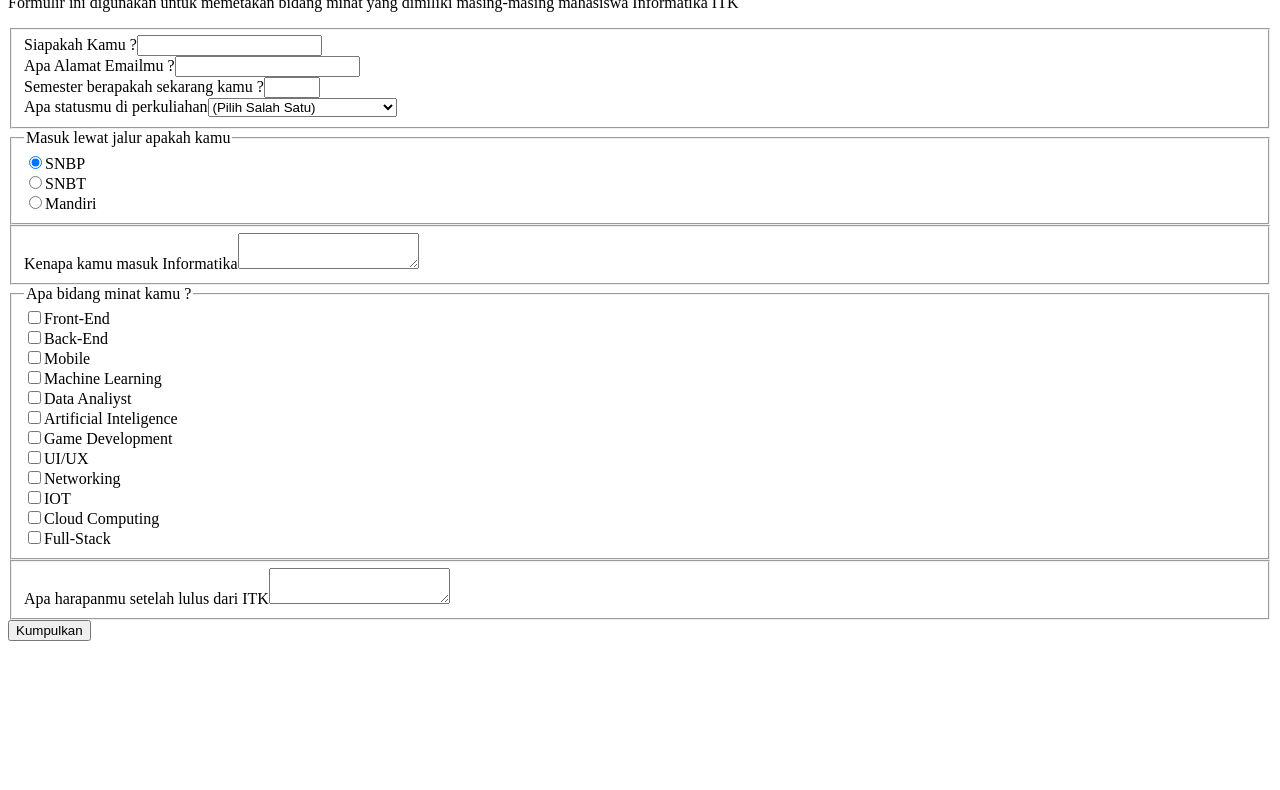
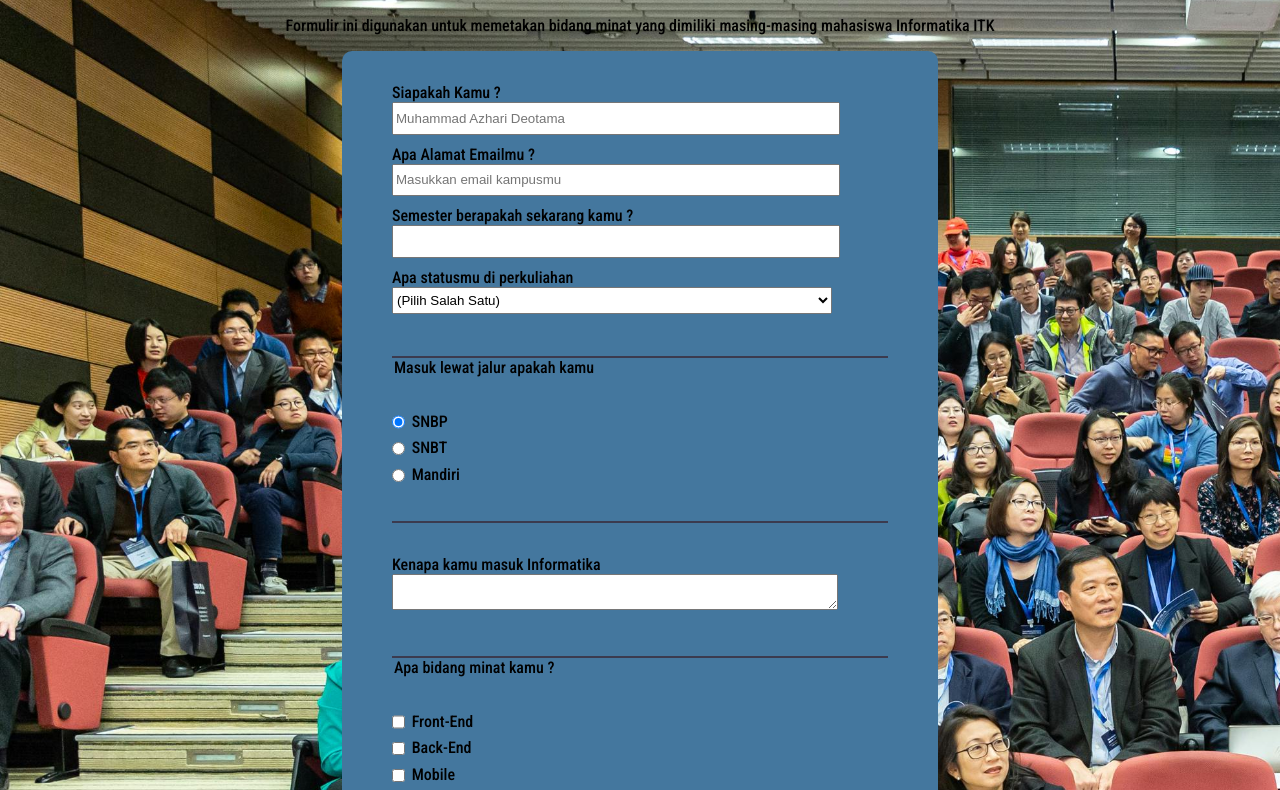
Before and after one commit to TatakAdi/Survey_Form, a plain HTML site: page index.html in a window 1280 px wide. Shown: the part 86-876 px from the top of the page. Before the commit the page ends 800 px from the top, so only its background shows below. Drawn offline with Linux system fonts and the light colour scheme.

Commit message:
Menambahkan Styling

```diff
--- a/index.html
+++ b/index.html
@@ -15,9 +15,19 @@
 
     <form id="survey-form">
       <fieldset>
-        <label for="name">Siapakah Kamu ?<input type="text" id="name" /></label>
+        <label for="name"
+          >Siapakah Kamu ?<input
+            type="text"
+            id="name"
+            placeholder="Muhammad Azhari Deotama"
+            required
+        /></label>
         <label for="email"
-          >Apa Alamat Emailmu ?<input type="email" id="email"
+          >Apa Alamat Emailmu ?<input
+            type="email"
+            id="email"
+            placeholder="Masukkan email kampusmu"
+            required
         /></label>
         <label for="number"
           >Semester berapakah sekarang kamu ?<input
@@ -25,6 +35,7 @@
             id="number"
             max="14"
             min="1"
+            required
         /></label>
         <label for="dropdown"
           >Apa statusmu di perkuliahan<select id="dropdown">
@@ -79,25 +90,77 @@
             type="checkbox"
             name="bidang-minat
           "
+            class="bidang-minat"
           />Front-End</label
-        ><label><input type="checkbox" name="bidang-minat" />Back-End</label
-        ><label><input type="checkbox" name="bidang-minat" />Mobile</label
         ><label
-          ><input type="checkbox" name="bidang-minat" />Machine Learning</label
+          ><input
+            type="checkbox"
+            name="bidang-minat"
+            class="bidang-minat"
+          />Back-End</label
         ><label
-          ><input type="checkbox" name="bidang-minat" />Data Analiyst</label
+          ><input
+            type="checkbox"
+            name="bidang-minat"
+            class="bidang-minat"
+          />Mobile</label
+        ><label
+          ><input
+            type="checkbox"
+            name="bidang-minat"
+            class="bidang-minat"
+          />Machine Learning</label
+        ><label
+          ><input
+            type="checkbox"
+            name="bidang-minat"
+            class="bidang-minat"
+          />Data Analiyst</label
         >
         <label
-          ><input type="checkbox" name="bidang-minat" />Artificial
-          Inteligence</label
+          ><input
+            type="checkbox"
+            name="bidang-minat"
+            class="bidang-minat"
+          />Artificial Inteligence</label
         ><label
-          ><input type="checkbox" name="bidang-minat" />Game Development</label
-        ><label><input type="checkbox" name="bidang-minat" />UI/UX</label
-        ><label><input type="checkbox" name="bidang-minat" />Networking</label
-        ><label><input type="checkbox" name="bidang-minat" />IOT</label>
+          ><input
+            type="checkbox"
+            name="bidang-minat"
+            class="bidang-minat"
+          />Game Development</label
+        ><label
+          ><input
+            type="checkbox"
+            name="bidang-minat"
+            class="bidang-minat"
+          />UI/UX</label
+        ><label
+          ><input
+            type="checkbox"
+            name="bidang-minat"
+            class="bidang-minat"
+          />Networking</label
+        ><label
+          ><input
+            type="checkbox"
+            name="bidang-minat"
+            class="bidang-minat"
+          />IOT</label
+        >
         <label
-          ><input type="checkbox" name="bidang-minat" />Cloud Computing</label
-        ><label><input type="checkbox" name="bidang-minat" />Full-Stack</label>
+          ><input
+            type="checkbox"
+            name="bidang-minat"
+            class="bidang-minat"
+          />Cloud Computing</label
+        ><label
+          ><input
+            type="checkbox"
+            name="bidang-minat"
+            class="bidang-minat"
+          />Full-Stack</label
+        >
       </fieldset>
       <fieldset>
         <label
--- a/style.css
+++ b/style.css
@@ -1,14 +1,69 @@
+@import url("https://fonts.googleapis.com/css2?family=Roboto+Condensed:wght@500&display=swap");
+
+body {
+  width: 100%;
+  height: 190vh;
+  margin: 0;
+  font-size: 16px;
+  background-image: url(Background_Website.jpg);
+  background-size: cover;
+  background-color: #5b9fd3;
+  font-family: "Roboto Condensed", sans-serif;
+  font-weight: 500;
+  font-style: normal;
+}
+
+h1,
+p {
+  margin: 1em auto;
+  text-align: center;
+}
+
+form {
+  margin: 0 auto 20px;
+  max-width: 500px;
+  min-width: 300px;
+  width: 60vw;
+  background: #44779e;
+  padding: 0 3em 2em;
+  border-radius: 10px;
+}
+
+fieldset {
+  border: none;
+  border-bottom: 2px solid #3b3b4f;
+  padding: 2rem 0;
+}
+
+fieldset:last-of-type {
+  border: none;
+}
 label {
   display: block;
 }
 
-/* input,
+input,
 textarea,
 select {
-  margin: 10px 0 0 0;
+  margin: 0 0 10px;
   width: 100%;
   min-height: 2em;
- } */
-.block {
-  display: inline;
+  max-width: 440px;
 }
+.block,
+.bidang-minat {
+  width: unset;
+  margin: 0 0.5em 0 0;
+  vertical-align: middle;
+}
+
+button {
+  margin: 1em auto;
+  display: block;
+  width: 50%;
+  min-width: 300px;
+  height: 2em;
+  border-radius: 15px;
+  background-color: #396384;
+  color: white;
+}
```
Also changed, not shown: Background_Website.jpg (added).
